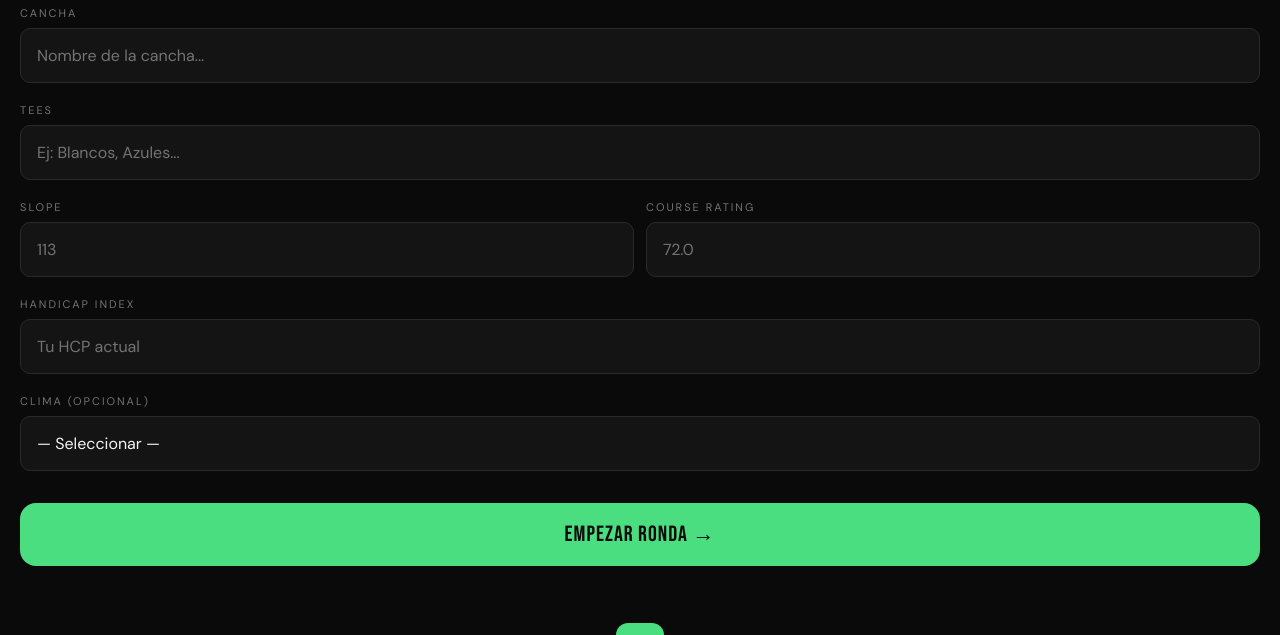
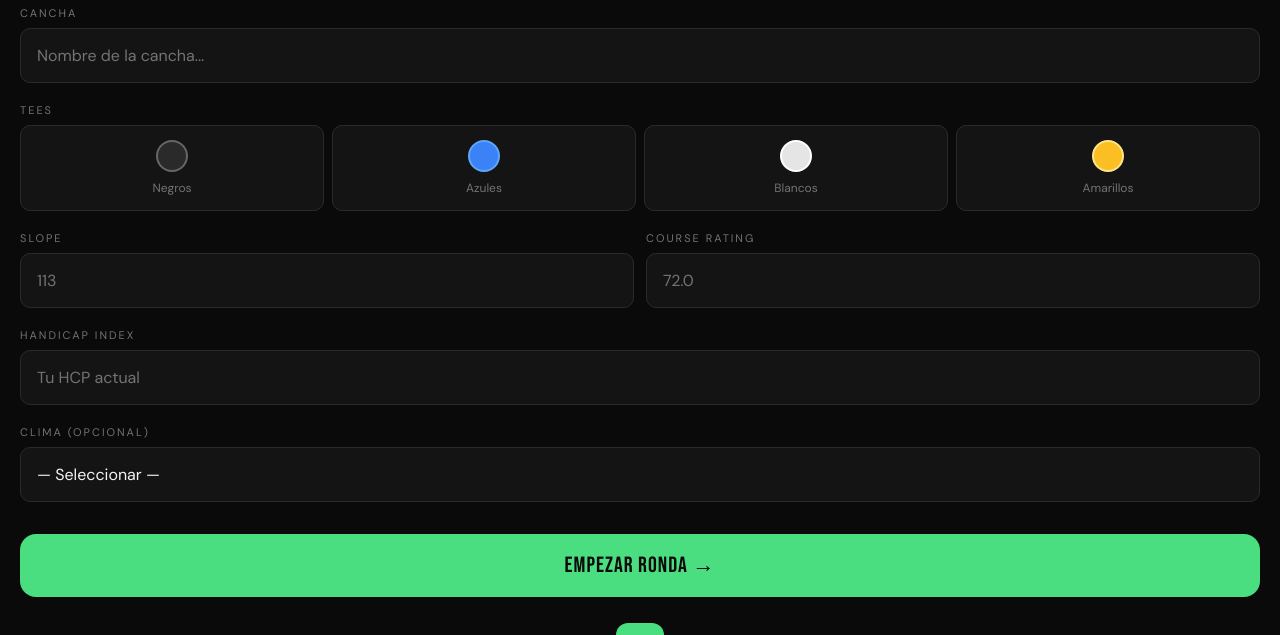
Before and after one commit to Juandeeezcurra/golfie, a plain HTML site: page golfie.html in a window 1280 px wide. Both pictures are taken after a click on the button 640 px from the left and 764 px from the top of the page. Shown: the part 165-800 px from the top of the page. Drawn offline with Linux system fonts and the light colour scheme.

Commit message:
Replace tees text input with colored ball selector

```diff
--- a/golfie.html
+++ b/golfie.html
@@ -249,6 +249,17 @@
   }
   .toast.show { transform: translateX(-50%) translateY(0); }
 
+  /* TEES SELECTOR */
+  .tees-selector { display: grid; grid-template-columns: repeat(4, 1fr); gap: 8px; }
+  .tee-btn {
+    background: var(--surface); border: 1px solid var(--border); border-radius: var(--radius-sm);
+    padding: 14px 8px; display: flex; flex-direction: column; align-items: center; gap: 8px;
+    cursor: pointer; transition: all 0.15s; font-family: 'DM Sans', sans-serif;
+    font-size: 12px; color: var(--muted);
+  }
+  .tee-btn.active { border-color: var(--tb); background: color-mix(in srgb, var(--tb) 15%, transparent); color: var(--text); }
+  .tee-ball { width: 32px; height: 32px; border-radius: 50%; }
+
   /* HISTORY */
   #history { padding-bottom: 80px; }
   .history-header { padding: 48px 24px 16px; }
@@ -324,7 +335,25 @@
 
     <div class="field">
       <label class="label">Tees</label>
-      <input class="input" id="tees-input" placeholder="Ej: Blancos, Azules...">
+      <input type="hidden" id="tees-input">
+      <div class="tees-selector">
+        <button type="button" class="tee-btn" data-tee="Negros" onclick="selectTee(this)" style="--tc:#1a1a1a; --tb:#555;">
+          <div class="tee-ball" style="background:#2a2a2a; border:2px solid #666;"></div>
+          <span>Negros</span>
+        </button>
+        <button type="button" class="tee-btn" data-tee="Azules" onclick="selectTee(this)" style="--tc:#1a3a5c; --tb:#3b82f6;">
+          <div class="tee-ball" style="background:#3b82f6; border:2px solid #60a5fa;"></div>
+          <span>Azules</span>
+        </button>
+        <button type="button" class="tee-btn" data-tee="Blancos" onclick="selectTee(this)" style="--tc:#2a2a2a; --tb:#e5e5e5;">
+          <div class="tee-ball" style="background:#e5e5e5; border:2px solid #fff;"></div>
+          <span>Blancos</span>
+        </button>
+        <button type="button" class="tee-btn" data-tee="Amarillos" onclick="selectTee(this)" style="--tc:#3a2e00; --tb:#fbbf24;">
+          <div class="tee-ball" style="background:#fbbf24; border:2px solid #fde68a;"></div>
+          <span>Amarillos</span>
+        </button>
+      </div>
     </div>
 
     <div class="row-2">
@@ -642,12 +671,20 @@ function filterCourses(val) {
   ).join('');
 }
 
+function selectTee(btn) {
+  document.querySelectorAll('.tee-btn').forEach(b => b.classList.remove('active'));
+  btn.classList.add('active');
+  document.getElementById('tees-input').value = btn.dataset.tee;
+}
+
 function selectCourse(name, tees, slope, rating) {
   document.getElementById('course-input').value = name;
-  document.getElementById('tees-input').value = tees;
   document.getElementById('slope-input').value = slope;
   document.getElementById('rating-input').value = rating;
   document.getElementById('autocomplete-list').style.display = 'none';
+  const match = document.querySelector(`.tee-btn[data-tee="${tees}"]`);
+  if (match) selectTee(match);
+  else document.getElementById('tees-input').value = tees;
 }
 
 document.addEventListener('click', e => {
```
